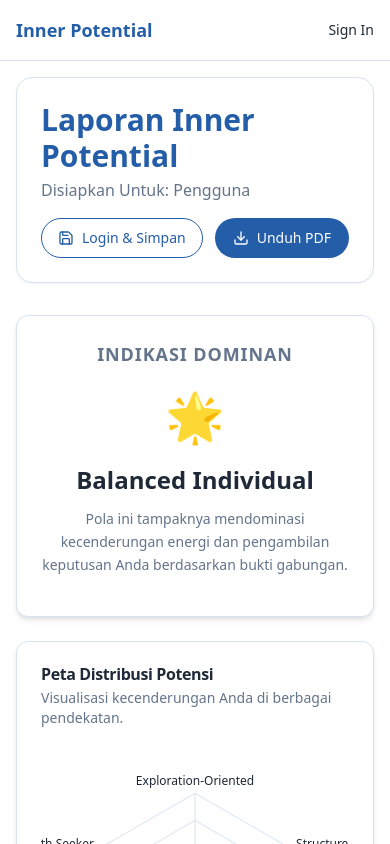
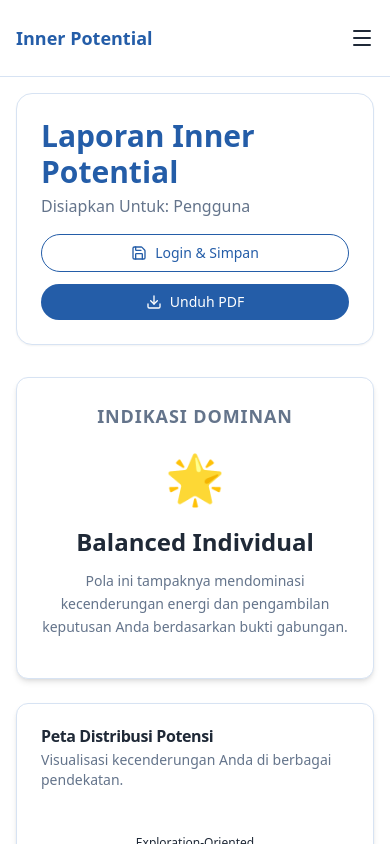
Before and after one commit to belajarcarabelajar/inner-potential-assessment, a React (Vite) app: page /dashboard in a window 390 px wide. Shown: the top 844 px of the page. Built offline with nearby package versions, Linux system fonts and the light colour scheme; no server answers.

Commit message:
feat: implement mobile friendliness audit remediation

```diff
--- a/src/components/layout/MainLayout.tsx
+++ b/src/components/layout/MainLayout.tsx
@@ -1,33 +1,78 @@
+import { useState } from "react";
 import { Outlet, Link } from "react-router";
 import { SignedIn, SignedOut, SignInButton, UserButton } from "@clerk/clerk-react";
+import { Menu, X } from "lucide-react";
 
 export function MainLayout() {
+  const [isMobileMenuOpen, setIsMobileMenuOpen] = useState(false);
+
   return (
     <div className="min-h-screen flex flex-col bg-background relative">
-      <header className="w-full p-4 md:p-6 flex items-center justify-between z-10 border-b border-border/40 bg-background/95 backdrop-blur supports-[backdrop-filter]:bg-background/60 sticky top-0">
-        <Link to="/" className="font-bold text-lg text-primary hover:opacity-80 transition">
+      <header className="w-full p-4 md:p-6 flex items-center justify-between z-20 border-b border-border/40 bg-background/95 backdrop-blur supports-[backdrop-filter]:bg-background/60 sticky top-0">
+        <Link to="/" className="font-bold text-lg text-primary hover:opacity-80 transition py-2">
           Inner Potential
         </Link>
-        <nav className="flex items-center gap-4">
-          <Link to="/assessment" className="text-sm font-medium hover:text-primary transition hidden sm:block">
+
+        {/* Desktop Nav */}
+        <nav className="hidden sm:flex items-center gap-4">
+          <Link to="/assessment" className="px-3 py-2 text-sm font-medium hover:text-primary transition">
             Assessment
           </Link>
           <SignedIn>
-            <Link to="/dashboard" className="text-sm font-medium hover:text-primary transition hidden sm:block">
+            <Link to="/dashboard" className="px-3 py-2 text-sm font-medium hover:text-primary transition">
               Dashboard
             </Link>
-            <Link to="/profile" className="text-sm font-medium hover:text-primary transition mr-2">
+            <Link to="/profile" className="px-3 py-2 text-sm font-medium hover:text-primary transition mr-2">
               Profil
             </Link>
             <UserButton />
           </SignedIn>
           <SignedOut>
             <SignInButton mode="modal">
-              <button className="text-sm font-medium hover:text-primary transition">Sign In</button>
+              <button className="px-4 py-2 text-sm font-medium hover:text-primary transition">Sign In</button>
             </SignInButton>
           </SignedOut>
         </nav>
+
+        {/* Mobile Nav Toggle */}
+        <div className="sm:hidden flex items-center gap-2">
+          <SignedIn>
+            <UserButton />
+          </SignedIn>
+          <button
+            className="p-2 -mr-2 text-foreground"
+            onClick={() => setIsMobileMenuOpen(!isMobileMenuOpen)}
+            aria-label="Toggle Menu"
+          >
+            {isMobileMenuOpen ? <X className="w-6 h-6" /> : <Menu className="w-6 h-6" />}
+          </button>
+        </div>
       </header>
+
+      {/* Mobile Nav Drawer */}
+      {isMobileMenuOpen && (
+        <div className="sm:hidden absolute top-[73px] left-0 right-0 bg-background border-b border-border shadow-lg z-10 flex flex-col px-4 py-2 gap-2 animate-in slide-in-from-top-2">
+          <Link to="/assessment" onClick={() => setIsMobileMenuOpen(false)} className="px-4 py-3 text-sm font-medium rounded-lg hover:bg-muted transition">
+            Assessment
+          </Link>
+          <SignedIn>
+            <Link to="/dashboard" onClick={() => setIsMobileMenuOpen(false)} className="px-4 py-3 text-sm font-medium rounded-lg hover:bg-muted transition">
+              Dashboard
+            </Link>
+            <Link to="/profile" onClick={() => setIsMobileMenuOpen(false)} className="px-4 py-3 text-sm font-medium rounded-lg hover:bg-muted transition">
+              Profil
+            </Link>
+          </SignedIn>
+          <SignedOut>
+            <SignInButton mode="modal">
+              <button onClick={() => setIsMobileMenuOpen(false)} className="w-full text-left px-4 py-3 text-sm font-medium rounded-lg hover:bg-muted transition">
+                Sign In
+              </button>
+            </SignInButton>
+          </SignedOut>
+        </div>
+      )}
+
       <main className="flex-1 flex flex-col relative z-0">
         <Outlet />
       </main>
--- a/src/features/assessment/components/QuestionCard.tsx
+++ b/src/features/assessment/components/QuestionCard.tsx
@@ -34,6 +34,9 @@ export function QuestionCard({ question, currentAnswer, onAnswer, onNext }: Prop
               value={typeof currentAnswer === 'string' ? currentAnswer : ''}
               onChange={(e) => onAnswer(e.target.value)}
               className="h-14 text-lg"
+              autoComplete="name"
+              autoCorrect="off"
+              spellCheck={false}
             />
             {currentAnswer && <Button onClick={onNext} size="lg" className="mt-4">Lanjut</Button>}
           </div>
--- a/src/features/dashboard/Dashboard.tsx
+++ b/src/features/dashboard/Dashboard.tsx
@@ -161,7 +161,7 @@ export default function Dashboard() {
               }
             </p>
           </div>
-          <div className="flex gap-3 w-full md:w-auto">
+          <div className="flex flex-col sm:flex-row gap-3 w-full md:w-auto">
              {!historicalReport && (
                isSignedIn ? (
                  <Button variant="outline" className="flex-1 md:flex-none" onClick={handleSave}>
--- a/src/features/profile/Profile.tsx
+++ b/src/features/profile/Profile.tsx
@@ -92,7 +92,7 @@ export default function Profile() {
           </CardHeader>
           <CardContent className="space-y-4">
             <div className="flex items-center gap-4 border p-4 rounded-lg">
-              <img src={user?.imageUrl} alt="Profile" className="w-12 h-12 rounded-full" />
+              <img src={user?.imageUrl} alt="Profile" loading="lazy" className="w-12 h-12 rounded-full aspect-square" />
               <div>
                 <p className="font-semibold">{user?.fullName || "Pengguna"}</p>
                 <p className="text-sm text-muted-foreground">{user?.primaryEmailAddress?.emailAddress}</p>
```
